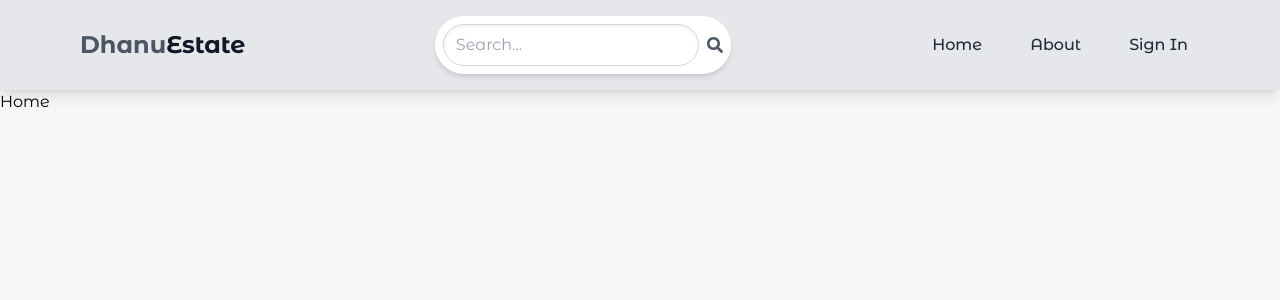
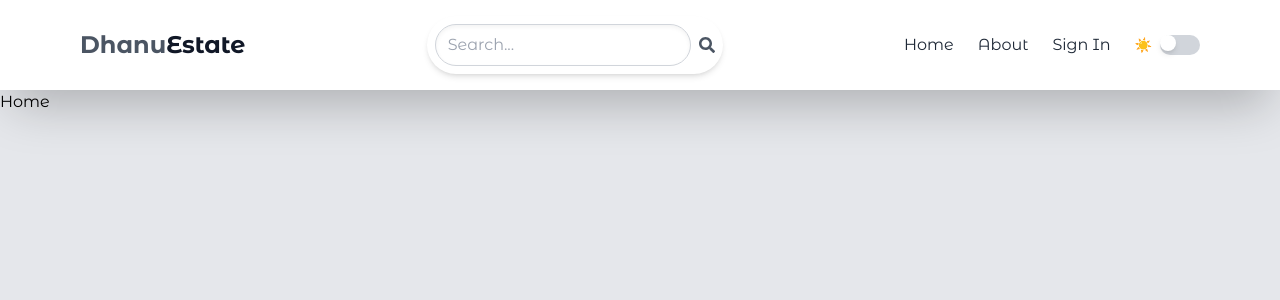
Before and after one commit to dhanushree-RS/mean-real-estate, a React (Vite) app in the folder client/: page / in a window 1280 px wide. Shown: the top 300 px of the page. Built offline with nearby package versions, Linux system fonts and the light colour scheme; no server answers.

Commit message:
updated dark mode for entire app and also modified header

```diff
--- a/client/src/App.jsx
+++ b/client/src/App.jsx
@@ -1,4 +1,5 @@
 import { BrowserRouter, Routes, Route } from "react-router-dom";
+import { useContext } from "react";  // Import useContext
 import Home from "./pages/Home";
 import About from "./pages/About";
 import SignIn from "./pages/SignIn";
@@ -7,10 +8,13 @@ import Profile from "./pages/Profile";
 import Header from "./components/Header";
 import PrivateRoute from "./components/PrivateRoute";
 import CreateListing from "./pages/CreateListing";
-
+import { DarkModeContext } from "./context/DarkModeContext";  // Import DarkModeContext
 
 export default function App() {
+  const { isDarkMode } = useContext(DarkModeContext);  // Access isDarkMode from context
+
   return (
+    <div className={`${isDarkMode ? "dark" : ""}`}> {/* Apply dark class based on state */}
       <BrowserRouter>
         <Header />
         <Routes>
@@ -20,10 +24,10 @@ export default function App() {
           <Route path="/sign-up" element={<SignUp />} />
           <Route element={<PrivateRoute />}>
             <Route path="/profile" element={<Profile />} />
-          <Route path = "/create-listing" element={<CreateListing/>}  />
+            <Route path="/create-listing" element={<CreateListing />} />
           </Route>
-
         </Routes>
       </BrowserRouter>
+    </div>
   );
 }
--- a/client/src/components/Header.jsx
+++ b/client/src/components/Header.jsx
@@ -1,54 +1,77 @@
+import { useContext } from "react";
+import { DarkModeContext } from "../context/DarkModeContext";
+import { Link } from "react-router-dom";
 import { FaSearch } from "react-icons/fa";
-import { Link } from "react-router-dom";
 import { useSelector } from "react-redux";
 
 export default function Header() {
+  const { isDarkMode, toggleDarkMode } = useContext(DarkModeContext);
   const { currentUser } = useSelector((state) => state.user);
-  //console.log(currentUser.avatar);
 
   return (
-    <header className="bg-gray-200 shadow-lg">
+    <header className={`shadow-2xl ${isDarkMode ? "bg-gray-900 shadow-[0px_4px_10px_0px_rgba(255,255,255,0.5)]" : "bg-white"}`}>
       <div className="flex flex-col sm:flex-row justify-between items-center max-w-6xl mx-auto p-4">
         <Link to="/" className="mb-4 sm:mb-0">
           <h1 className="font-bold text-lg sm:text-2xl flex flex-wrap">
-            <span className="text-gray-600">Dhanu</span>
-            <span className="text-gray-900">Estate</span>
+            <span className={`${isDarkMode ? "text-gray-300" : "text-gray-600"}`}>Dhanu</span>
+            <span className={`${isDarkMode ? "text-white" : "text-gray-900"}`}>Estate</span>
           </h1>
         </Link>
-        <form className="bg-white p-2 rounded-full shadow-md flex items-center w-full sm:w-auto">
+
+        <form className="bg-white dark:bg-gray-800 p-2 rounded-full shadow-md flex items-center w-full sm:w-auto">
           <input
             type="text"
             placeholder="Search..."
-            className="bg-transparent focus:outline-none w-full sm:w-64 px-3 py-2 rounded-full border border-gray-300 shadow-inner"
+            className={`bg-transparent focus:outline-none w-full sm:w-64 px-3 py-2 rounded-full border ${
+              isDarkMode ? "border-gray-600 text-gray-300" : "border-gray-300 text-black"
+            } shadow-inner transition duration-300`}
           />
-          <FaSearch className="text-gray-600 ml-2" />
+          <FaSearch className={`ml-2 ${isDarkMode ? "text-gray-300" : "text-gray-600"}`} />
         </form>
-        <ul className="flex flex-col sm:flex-row mt-4 sm:mt-0 space-y-2 sm:space-y-0 sm:space-x-6">
+        <ul className="flex flex-col sm:flex-row mt-4 sm:mt-0 space-y-2 sm:space-y-0 sm:space-x-6 items-center">
           <Link to="/">
-            <li className="text-gray-800 hover:text-blue-600 transition-colors duration-300 font-medium px-3 py-1 rounded-lg hover:bg-gray-100 cursor-pointer">
+            <li className={`text-gray-800 hover:text-blue-600 transition-colors duration-300 ${isDarkMode ? "dark:text-gray-300" : ""}`}>
               Home
             </li>
           </Link>
           <Link to="/about">
-            <li className="text-gray-800 hover:text-blue-600 transition-colors duration-300 font-medium px-3 py-1 rounded-lg hover:bg-gray-100 cursor-pointer">
+            <li className={`text-gray-800 hover:text-blue-600 transition-colors duration-300 ${isDarkMode ? "dark:text-gray-300" : ""}`}>
               About
             </li>
           </Link>
           <Link to="/profile">
             {currentUser ? (
               <img
-              src={currentUser.avatar}
-              alt="profile"
-              className="rounded-full w-10 h-10 object-cover border border-gray-300 drop-shadow-[0_2px_4px_rgba(0,0,0,0.1)] transition-transform duration-300 ease-in-out mr-2
-               hover:scale-105"
-            />
-
+                src={currentUser.avatar}
+                alt="profile"
+                className="rounded-full w-10 h-10 object-cover border border-gray-300 dark:border-gray-700"
+              />
             ) : (
-              <li className="text-gray-800 hover:text-blue-600 transition-colors duration-300 font-medium px-3 py-1 rounded-lg hover:bg-gray-100 cursor-pointer">
+              <li className="text-gray-800 dark:text-gray-300 hover:text-blue-600 transition-colors duration-300">
                 Sign In
               </li>
             )}
           </Link>
+
+          {/* Dark mode toggle with sun and moon icons */}
+          <div className="flex items-center space-x-2">
+            <span className="text-sm">{isDarkMode ? "🌙" : "☀️"}</span>
+            <label className="relative inline-flex items-center cursor-pointer">
+              <input
+                type="checkbox"
+                className="sr-only"
+                checked={isDarkMode}
+                onChange={toggleDarkMode}
+              />
+              <div className="w-10 h-5 bg-gray-300 dark:bg-gray-700 rounded-full transition duration-300">
+                <div
+                  className={`w-4 h-4 bg-white rounded-full shadow-md transform transition-transform duration-300 ${
+                    isDarkMode ? "translate-x-5" : ""
+                  }`}
+                ></div>
+              </div>
+            </label>
+          </div>
         </ul>
       </div>
     </header>
--- /dev/null
+++ b/client/src/context/DarkModeContext.jsx
@@ -0,0 +1,18 @@
+// DarkModeContext.js
+import { createContext, useState } from "react";
+
+export const DarkModeContext = createContext();
+
+export function DarkModeProvider({ children }) {
+  const [isDarkMode, setIsDarkMode] = useState(false);
+
+  const toggleDarkMode = () => {
+    setIsDarkMode((prevMode) => !prevMode);
+  };
+
+  return (
+    <DarkModeContext.Provider value={{ isDarkMode, toggleDarkMode }}>
+      {children}
+    </DarkModeContext.Provider>
+  );
+}
--- a/client/src/index.css
+++ b/client/src/index.css
@@ -5,7 +5,7 @@
 
 body {
   font-family: "Montserrat Alternates", sans-serif;
-  background-color: #f7f7f7; /* Fixed typo here */
+  background-color: #e5e7eb; /* Fixed typo here */
 }
 
 
--- a/client/src/main.jsx
+++ b/client/src/main.jsx
@@ -5,11 +5,14 @@ import './index.css'
 import { persistor,store } from './redux/store.js'
 import {Provider} from 'react-redux'
 import { PersistGate } from 'redux-persist/integration/react'
+import { DarkModeProvider } from './context/DarkModeContext.jsx'
 
 createRoot(document.getElementById('root')).render(
   <Provider store={store}>
     <PersistGate loading = {null}  persistor={persistor} >
-    <App />
+      <DarkModeProvider>
+        <App />
+      </DarkModeProvider>
     </PersistGate>
   </Provider>,
 )
--- a/client/src/pages/CreateListing.jsx
+++ b/client/src/pages/CreateListing.jsx
@@ -1,5 +1,7 @@
 import React, { useState } from "react";
 import { motion } from "framer-motion";
+import { useContext } from "react";
+import { DarkModeContext } from "../context/DarkModeContext";
 // import AnimatedGradientButton from './AnimatedGradientButton.jsx';
 import CustomButton from "./CustomButton";
 import { getStorage } from "firebase/storage";
@@ -9,6 +11,7 @@ import { useSelector } from "react-redux";
 import { useNavigate } from "react-router-dom";
 
 export default function CreateListing() {
+  const { isDarkMode } = useContext(DarkModeContext);
   const { currentUser } = useSelector((state) => state.user);
   const [files, setFiles] = useState([]);
   const [formData, setFormData] = useState({
@@ -29,7 +32,7 @@ export default function CreateListing() {
   const [isUploading, setIsUploading] = useState(false);
   const [error, setError] = useState(false);
   const [loading, setLoading] = useState(false);
-  const [isDarkMode, setIsDarkMode] = useState(false);
+  //const [isDarkMode, setIsDarkMode] = useState(false);
   const navigate = useNavigate();
   console.log(formData);
 
@@ -150,10 +153,6 @@ export default function CreateListing() {
     console.log(formData);
   };
 
-  const handleToggle = () => {
-    setIsDarkMode((prevMode) => !prevMode); // Toggle dark mode
-  };
-
   return (
     <div
       className={
@@ -162,32 +161,11 @@ export default function CreateListing() {
           : "bg-white min-h-screen text-black"
       }
     >
-     <header className="flex justify-between items-center p-4">
-  <div className="flex-1 text-center">
-    <h1 className="text-2xl font-bold">Create Listing</h1>
-  </div>
-
-  <div className="relative inline-flex items-center">
-    <input
-      type="checkbox"
-      id="toggle"
-      className="sr-only"
-      checked={isDarkMode}
-      onChange={handleToggle}
-    />
-    <label
-      htmlFor="toggle"
-      className={`flex items-center cursor-pointer bg-gray-300 rounded-full w-12 h-6 transition-colors duration-300
-        ${isDarkMode ? "bg-gray-700" : "bg-gray-300"}`}
-    >
-      <span
-        className={`w-6 h-6 bg-white rounded-full shadow-md transform transition-transform duration-300
-          ${isDarkMode ? "translate-x-6" : "translate-x-0"}`}
-      />
-    </label>
-  </div>
-</header>
-
+      <header className="flex justify-between items-center p-4">
+        <div className="flex-1 text-center">
+          <h1 className="text-2xl font-bold">Create Listing</h1>
+        </div>
+      </header>
 
       <main className="mx-auto p-2 max-w-4xl">
         {" "}
@@ -317,7 +295,7 @@ export default function CreateListing() {
                 onChange={handleChange}
                 value={formData.bedrooms}
               />
-              <p className="text-center mt-1 text-gray-400">Beds</p>
+              <p className={`text-center mt-1 ${isDarkMode ? "text-gray-300" : "text-gray-700"}`}>Beds</p>
             </div>
             <div className="flex flex-col">
               <input
@@ -334,7 +312,7 @@ export default function CreateListing() {
                 onChange={handleChange}
                 value={formData.bathrooms}
               />
-              <p className="text-center mt-1 text-gray-400">Baths</p>
+              <p className={`text-center mt-1 ${isDarkMode ? "text-gray-300" : "text-gray-700"}`}>Baths</p>
             </div>
             <div className="flex flex-col">
               <input
@@ -351,7 +329,7 @@ export default function CreateListing() {
                 onChange={handleChange}
                 value={formData.regularPrice}
               />
-              <p className="text-center mt-1 text-gray-400">Regular Price</p>
+              <p className={`text-center mt-1 ${isDarkMode ? "text-gray-300" : "text-gray-700"}`}>Regular Price</p>
               <span className="text-xs text-center text-gray-500">
                 ($ / month)
               </span>
@@ -380,7 +358,7 @@ export default function CreateListing() {
                 value={formData.discountedPrice}
                 disabled={!formData.offer} // Disable input if offer is not checked
               />
-              <p className="text-center mt-1 text-gray-400">Discount Price</p>
+              <p className={`text-center mt-1 ${isDarkMode ? "text-gray-300" : "text-gray-700"}`}>Discount Price</p>
               <span className="text-xs text-center text-gray-500">
                 ($ / month)
               </span>
@@ -389,7 +367,7 @@ export default function CreateListing() {
 
           {/* Image uploader */}
           <div className="flex flex-col mt-4">
-            <p className="font-semibold text-lg mb-2 text-gray-300">
+            <p className={`font-semibold text-lg mb-2 ${isDarkMode ? "text-gray-300" : "text-gray-700"}`}>
               Images:
               <span className="font-normal ml-2 text-gray-400 text-sm">
                 The first image will be the cover (max 6)
```
Also changed, not shown: client/src/pages/Profile.jsx (+37 -37 lines). Lines whose indentation alone changed are shown as unchanged.
